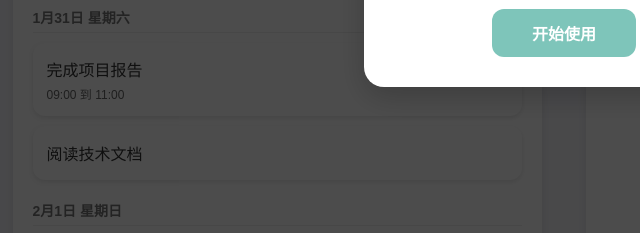
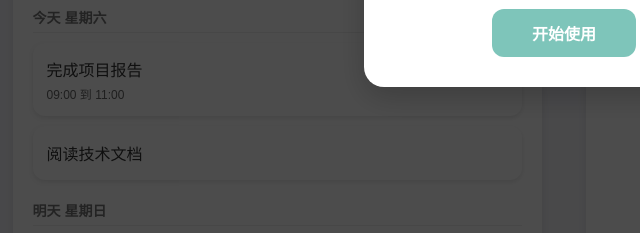
Before and after one commit to CyanOinkOink/todo-app, a plain HTML site: page index.html in a window 1280 px wide. Shown: the part 456-689 px from the top of the page, 76-716 px from the left. Drawn offline with Linux system fonts and the light colour scheme.

Commit message:
Update index.html

```diff
--- a/index.html
+++ b/index.html
@@ -1406,6 +1406,8 @@ border: 1px solid rgba(255, 255, 255, 0.3);
 function formatDateForDisplay(dateStr) {
     const now = new Date();
     const currentYear = now.getFullYear();
+    const today = now.toISOString().split('T')[0];
+    const tomorrow = new Date(now.getTime() + 86400000).toISOString().split('T')[0];
 
     const date = new Date(dateStr);
     const year = date.getFullYear();
@@ -1414,6 +1416,16 @@ border: 1px solid rgba(255, 255, 255, 0.3);
 
     const weekdays = ['星期日', '星期一', '星期二', '星期三', '星期四', '星期五', '星期六'];
     const weekday = weekdays[date.getDay()];
+
+    // 检查是否为今天
+    if (dateStr === today) {
+        return `今天 ${weekday}`;
+    }
+
+    // 检查是否为明天
+    if (dateStr === tomorrow) {
+        return `明天 ${weekday}`;
+    }
 
     // 如果是今年，不显示年份
     if (year === currentYear) {
```
Lines whose indentation alone changed are shown as unchanged.
